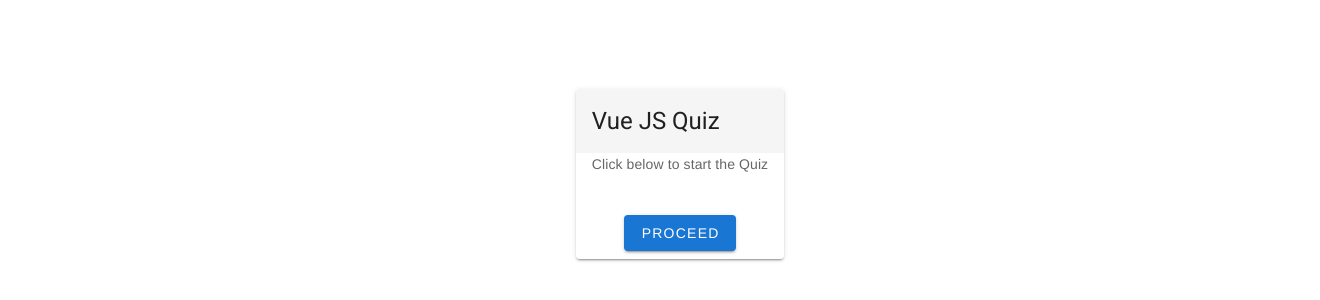
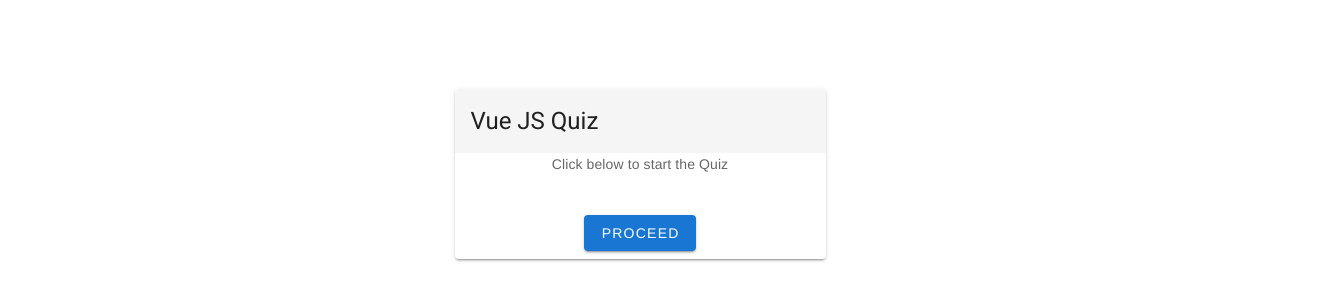
Before and after one commit to lijoabraham-zz/vuejs-quiz-app, a Vue app: page /home in a window 1280 px wide. Shown: the part 286-586 px from the top of the page, 1320 px wide, since content can reach past the window. Built offline with nearby package versions, Linux system fonts and the light colour scheme.

Commit message:
Question css added

```diff
--- a/src/components/Home.vue
+++ b/src/components/Home.vue
@@ -1,7 +1,12 @@
 <template>
-  <v-container grid-list-md justify="center" fluid ma-10 pa-10 fill-height>
+  <v-container fill-height>
+    <v-row justify="center" align="center">
+      <v-col cols="12" sm="4">
         <v-card class="mx-auto">
-      <v-card-title class="headline grey lighten-4 text-center" primary-title>
+          <v-card-title
+            class="headline grey lighten-4 text-center"
+            primary-title
+          >
             Vue JS Quiz
           </v-card-title>
           <v-card-text>
@@ -15,6 +20,8 @@
             </v-flex>
           </v-card-actions>
         </v-card>
+      </v-col>
+    </v-row>
   </v-container>
 </template>
 
```
Lines whose indentation alone changed are shown as unchanged.
